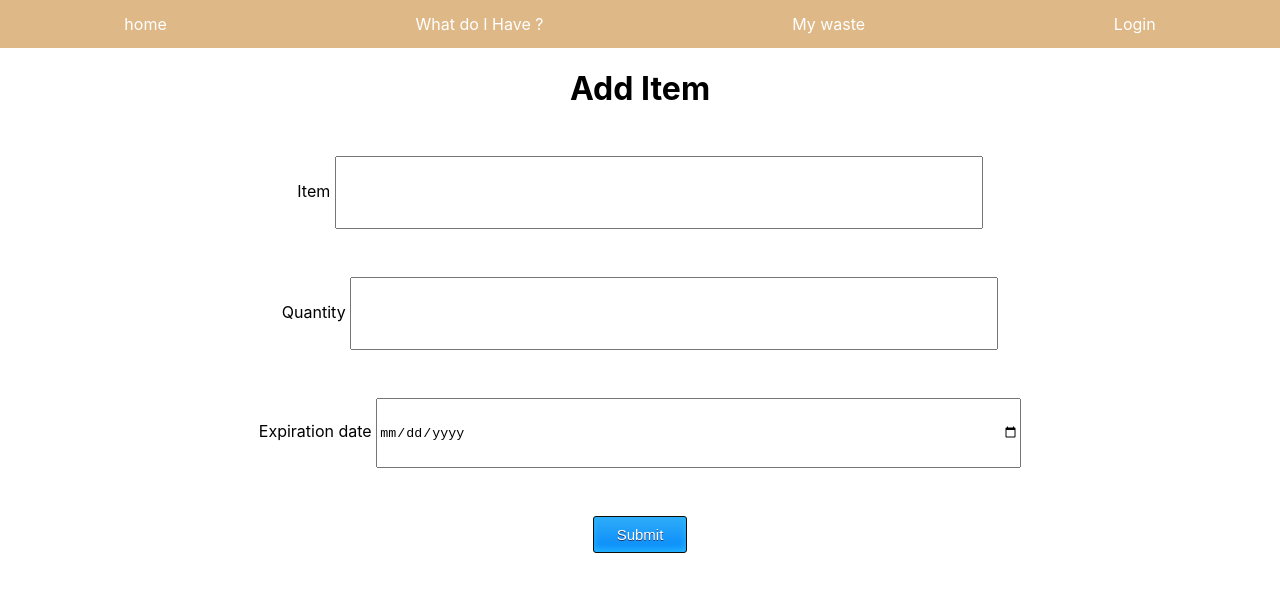
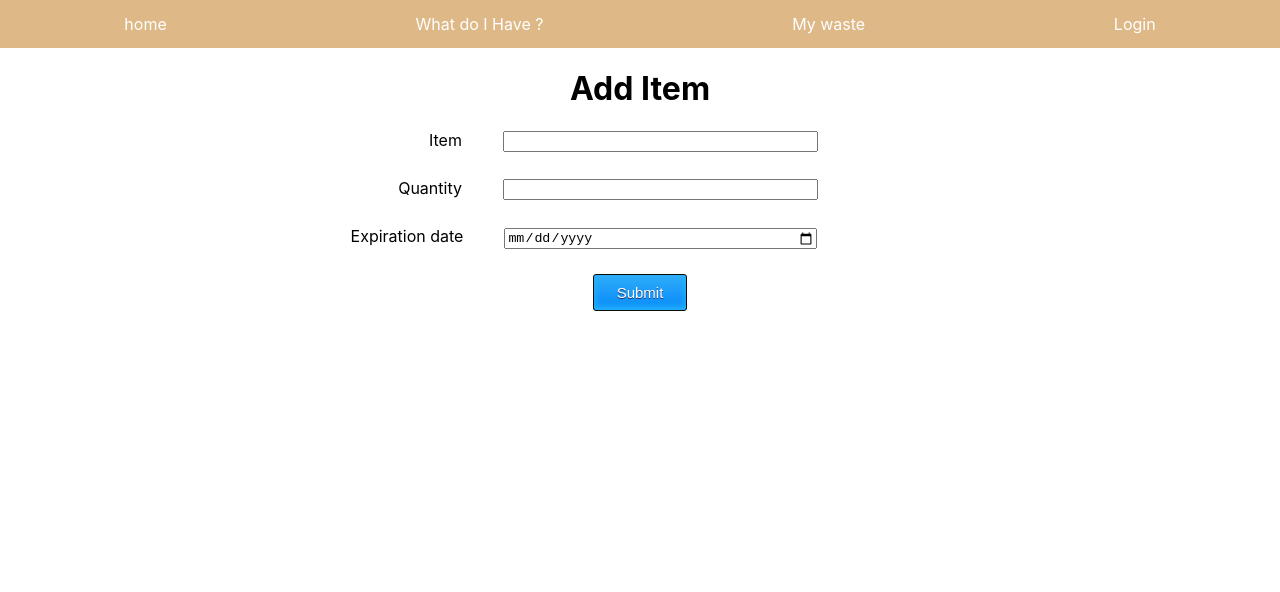
Before and after one commit to SupriyaShekar123/-frapp-frontend, a React (Create React App) app: page /AddItemButton in a window 1280 px wide. Shown: the top 592 px of the page. Built offline with nearby package versions, Linux system fonts and the light colour scheme.

Commit message:
create addItemPage form

```diff
--- a/src/component/AddItemButton.css
+++ b/src/component/AddItemButton.css
@@ -1,15 +1,6 @@
-.form-size{
-    margin-top: 3em;
-    margin-bottom: 3em;
-
+div{
+    height: 100%;
 }
-
-.form-detail{
-    height: 5em;
-    width: 50%;
-
-}
-
 .myButton {
 	box-shadow:inset 0px -3px 7px 0px #29bbff;
 	background:linear-gradient(to bottom, #2dabf9 5%, #0688fa 100%);
@@ -23,7 +14,8 @@
 	font-size:15px;
 	padding:9px 23px;
 	text-decoration:none;
-	text-shadow:0px 1px 0px #263666;
+    text-shadow:0px 1px 0px #263666;
+    margin-top: 2;
 }
 .myButton:hover {
 	background:linear-gradient(to bottom, #0688fa 5%, #2dabf9 100%);
@@ -33,3 +25,27 @@
 	position:relative;
 	top:1px;
 }
+
+form {
+    width: 80%;
+    margin: 0 auto;
+  }
+
+label,input {
+    display: inline-block;
+}
+
+label {
+    width: 30%;
+    height: 3em;
+    text-align: right;
+}
+
+label+input {
+    width: 30%;
+    margin: 0 30% 0 4%;
+}
+
+input+input {
+    float: right;
+}
--- a/src/component/AddItemButton.js
+++ b/src/component/AddItemButton.js
@@ -1,53 +1,54 @@
-import React from 'react'
-import Form from "react-bootstrap/Form";
-import Container from "react-bootstrap/Container";
-import Button from "react-bootstrap/Button";
+import React, { useState} from 'react'
 import './AddItemButton.css'
 
+
+
 export default function AddItemButton() {
+
+    const [item, setItem] = useState("");
+    const [quantity, setQuantity] = useState("");
+    const [date, setDate] = useState("")
+
+    const submitForm = (event) =>{
+        event.preventDefault()
+        console.log(`
+        ${item}
+        ${quantity}
+        ${date}
+        `);
+    }
+
     return (
         <div>
-            <h1>Add Item</h1>
-            <Container>
-                <Form.Group className='form-size'>
-                    <Form.Label>Item </Form.Label>
-                    <Form.Control
-                    className="form-detail"
-                    value=""
-                    onchange=""
-                    type="text"
-                    placeholder=""
-                    required
-                    />
-                </Form.Group >
-                <Form.Group className='form-size'>
-                    <Form.Label>Quantity </Form.Label>
-                    <Form.Control
-                    className="form-detail"
-                    value=""
-                    onchange=""
-                    type="text"
-                    placeholder=""
-                    required
-                    />
-                </Form.Group>
-                <Form.Group className='form-size'>
-                    <Form.Label>Expiration date </Form.Label>
-                    <Form.Control
-                    className="form-detail"
-                    value=""
-                    onchange=""
-                    type="date"
-                    placeholder=""
-                    required
-                    />
-                </Form.Group>
-                <Form.Group >
-                    <Button className="myButton">
-                    Submit
-                    </Button>
-                </Form.Group>
-            </Container>
+            <form>
+                <h1>Add Item</h1>
+                <label>Item</label>
+                <input
+                type="text"
+                value={item}
+                onChange={(event) => setItem(event.target.value)}
+                ></input>
+
+                <label>Quantity</label>
+                <input
+                type="text"
+                value={quantity}
+                onChange={(event) => setQuantity(event.target.value)}
+                ></input>
+
+                <label>Expiration date</label>
+                <input
+                type="date"
+                value={date}
+                onChange={(event => setDate(event.target.value))}
+                ></input>
+
+                <button
+                className="myButton"
+                type="subm"
+                onClick={submitForm}
+                >Submit</button>
+            </form>
         </div>
     )
 }
```
